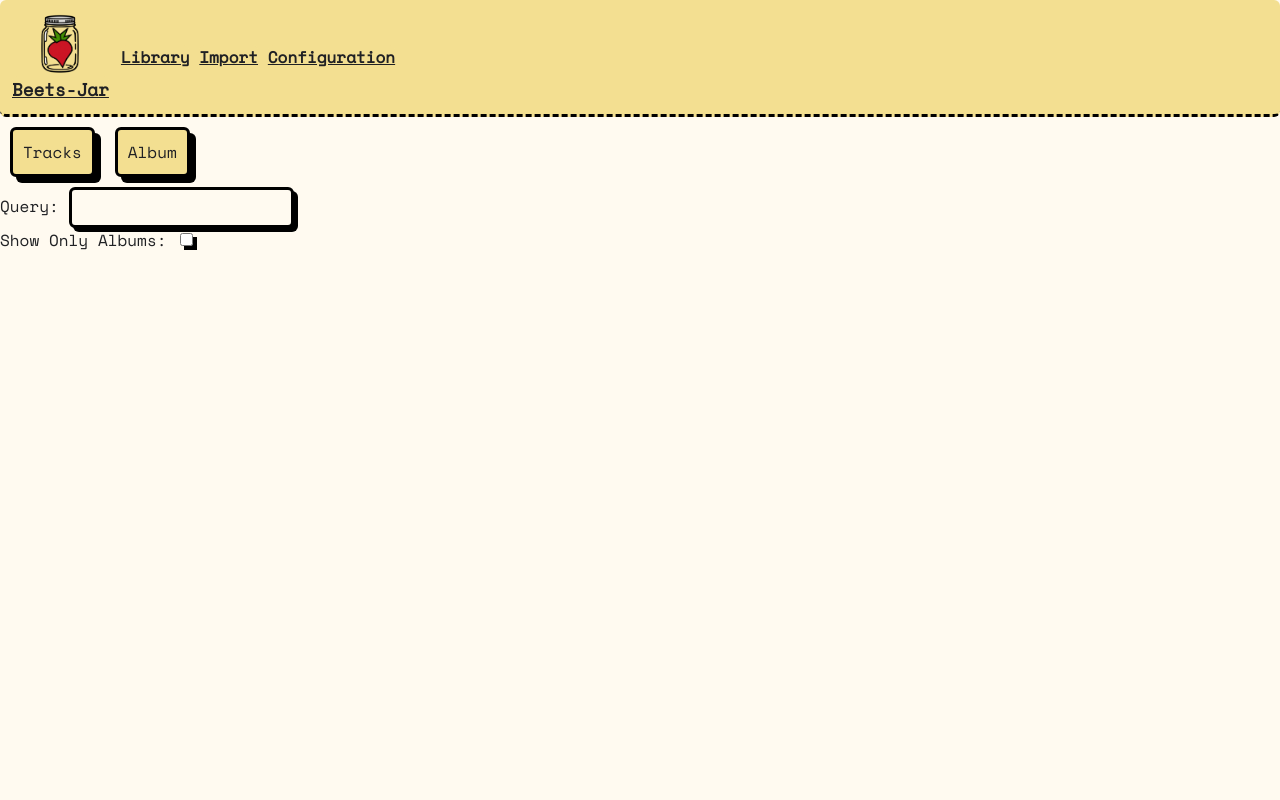
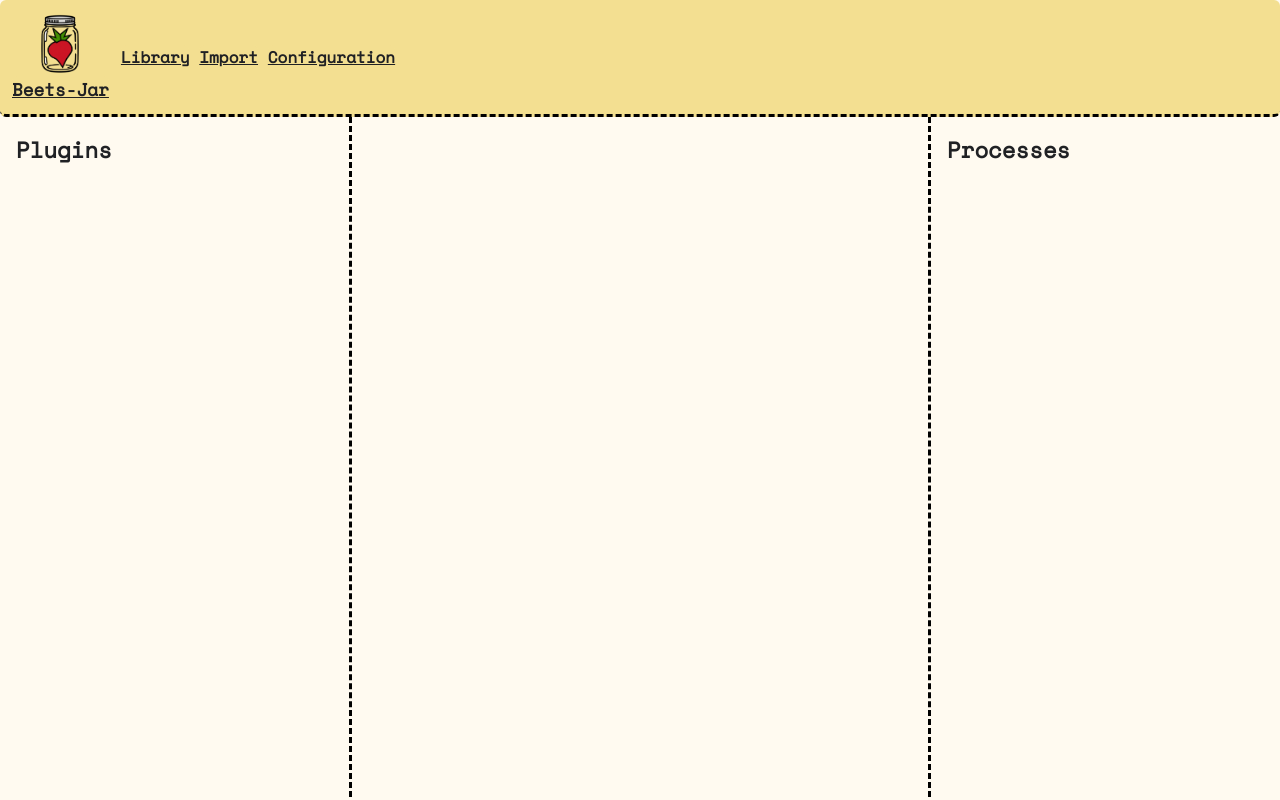
Before and after one commit to supermepsipax/beets-jar, a FastAPI app: template app/templates/library.html in a window 1280 px wide. Run offline with FastAPI, Linux system fonts and the light colour scheme; the template is opened without the code that fills it, so the values that code supplies are empty; parts of the project's set-up code (start-up, migrations or seed data) failed here and were passed over; some libraries are stand-ins or nearby versions.

Commit message:
Starting work on new page layout for library with plugin + process side panels

```diff
--- a/app/main.py
+++ b/app/main.py
@@ -1,15 +1,22 @@
 import asyncio
+import contextlib
 import signal
-import contextlib
 from contextlib import asynccontextmanager
-from fastapi import FastAPI
-from fastapi.staticfiles import StaticFiles
+
 from beets import config as beets_config
 from beets import plugins as beets_plugins
 from beets.library import Library
+from fastapi import FastAPI
+from fastapi.staticfiles import StaticFiles
+
 from app import STATIC_DIR
-from app.routers import library_router, import_router, configuration_router
-from app.imports import event_bus, ImportRegistry
+from app.imports import ImportRegistry, event_bus
+from app.routers import (
+    configuration_router,
+    import_router,
+    library_router,
+    plugins_router,
+)
 
 
 def create_app(lib: Library | None = None) -> FastAPI:
@@ -71,6 +78,7 @@ def create_app(lib: Library | None = None) -> FastAPI:
     app.include_router(library_router)
     app.include_router(import_router)
     app.include_router(configuration_router)
+    app.include_router(plugins_router)
     return app
 
 
--- a/app/services/plugins.py
+++ b/app/services/plugins.py
@@ -61,3 +61,5 @@ def get_loaded_plugins():
         if plugin.name in PLUGIN_BLACKLIST:
             continue
         web_plugins[plugin.name] = WebPlugin(plugin)
+
+    return web_plugins
--- a/app/static/style.css
+++ b/app/static/style.css
@@ -175,6 +175,37 @@ nav {
 /* }}} */
 
 /* {{{ --------- Library Page --------- */
+.library-layout {
+	display: grid;
+	grid-template-columns: minmax(240px, 22rem) minmax(0, 1fr) minmax(240px, 22rem);
+	min-height: calc(100vh - 120px); /* roughly the nav height; adjust to taste */
+}
+
+.library-panel {
+	padding: 16px;
+	overflow-y: auto;
+}
+#plugin-panel { border-right: 3px dashed var(--border); }
+#processes    { border-left: 3px dashed var(--border); }
+
+.library-toolbar,
+.drawer-backdrop {
+	display: none; /* mobile only, see media query */
+}
+
+.library-work-idle {
+	display: flex;
+	flex-direction: column;
+	align-items: center;
+	gap: 24px;
+	max-width: 44rem;
+	margin: 0 auto;
+}
+
+.library-query-block {
+
+}
+
 .library-stats {
 	display: flex;
 	gap: 20px;
--- a/app/templates/library.html
+++ b/app/templates/library.html
@@ -3,25 +3,30 @@
 {% block title %}Library - Beets-Jar{% endblock %}
 
 {% block content %}
-<div class="library-stats">
-	<div class="library-stat-block">
-		<label class="library-stat-number">{{ item_count }}</label>
-		<label class="library-state-text">Tracks</label>
+<div class="library-layout" x-data="{ left: false, right: false }" @keydown.escape.window="left = false; right = false">
+
+	{# Mobile only (hidden by CSS on desktop) #}
+	<div class="library-toolbar">
+		<button type="button" class="drawer-toggle drawer-toggle-left" @click="left = !left; right = false">
+			☰Plugins
+		</button>
+		<button type="button" class="drawer-toggle drawer-toggle-right" @click="right = !right; left = false">
+			Processes
+		</button>
 	</div>
-	<div class="library-stat-block">
-		<label class="library-stat-number">{{ album_count }}</label>
-		<label class="library-state-text">Album{% if album_count > 1%}s{% endif %}</label>
-	</div>
-</div>
-<form
-	hx-get="/api/items"
-	hx-trigger="input delay:300ms, change target:input[type='checkbox']"
-	hx-target="#results">
-	<label for="text">Query: </label>
-	<input type="text" name="query" value=""><br>
-	<label for="album">Show Only Albums: </label>
-	<input type="checkbox" name="album"><br>
-</form>
-<div id="results">
+	<div class="drawer-backdrop" x-show="left || right" x-cloak @click="left = false; right = false"></div>
+
+	<aside id="plugin-panel" class="library-panel drawer" :class="{ 'is-open': left }"
+		@click="if ($event.target.closest('.needs-you')) left = false">
+		<h2 class="panel-title">Plugins</h2>
+		<div hx-get="/plugins/all" hx-trigger="load"></div>
+	</aside>
+
+	<section id="work-area" hx-get="/library/work" hx-trigger="load"></section>
+
+	<aside id="processes" class="library-panel drawer" :class="{ 'is-open': right }">
+		<h2 class="panel-title">Processes</h2>
+		<!-- <div hx-get="/library/stream/processes" hx-trigger="load"></div> -->
+	</aside>
 </div>
 {% endblock %}
```
Also changed, not shown: app/routers/__init__.py (+6 -4 lines), app/routers/library.py (+28 -12 lines), app/routers/plugins.py (added, +30 -0 lines), app/templates/library/plugin_panel.html (added, +11 -0 lines), app/templates/library/work_idle.html (added, +25 -0 lines).
